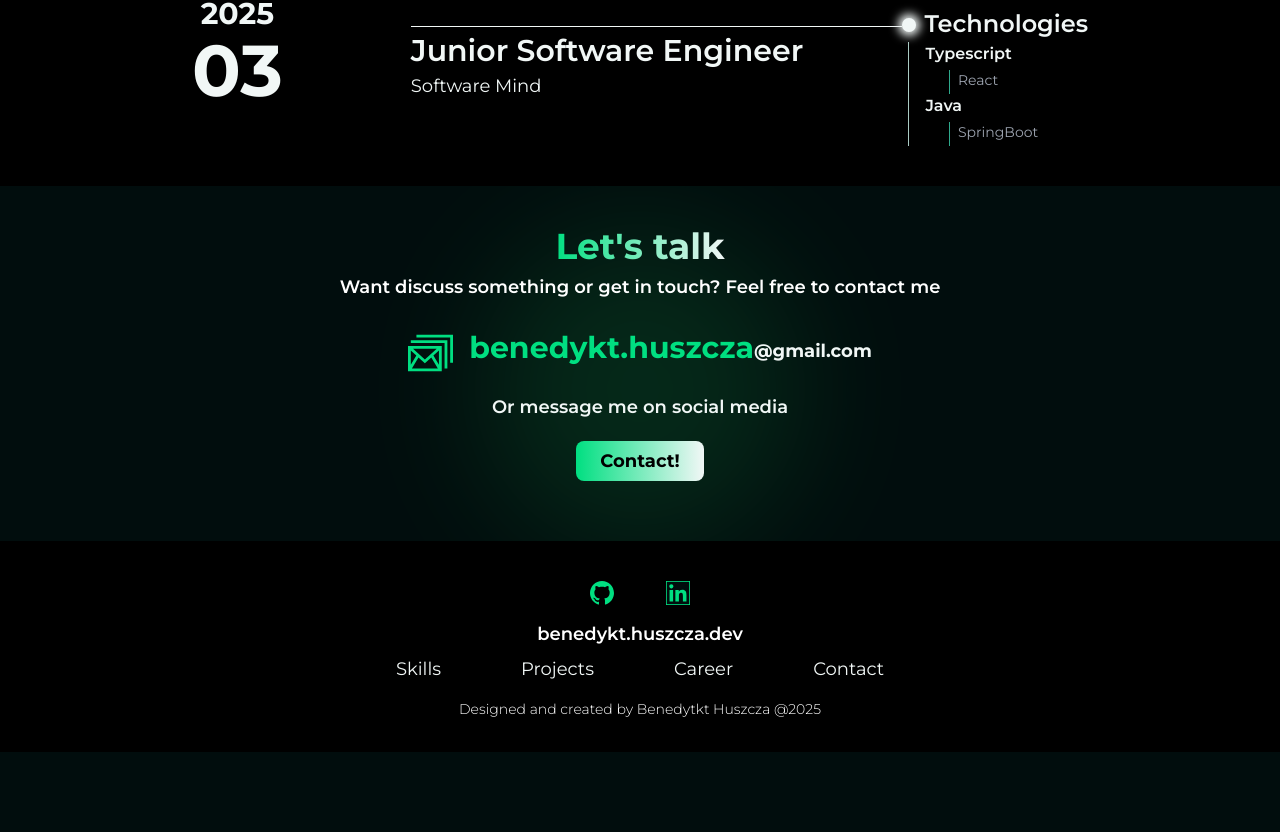
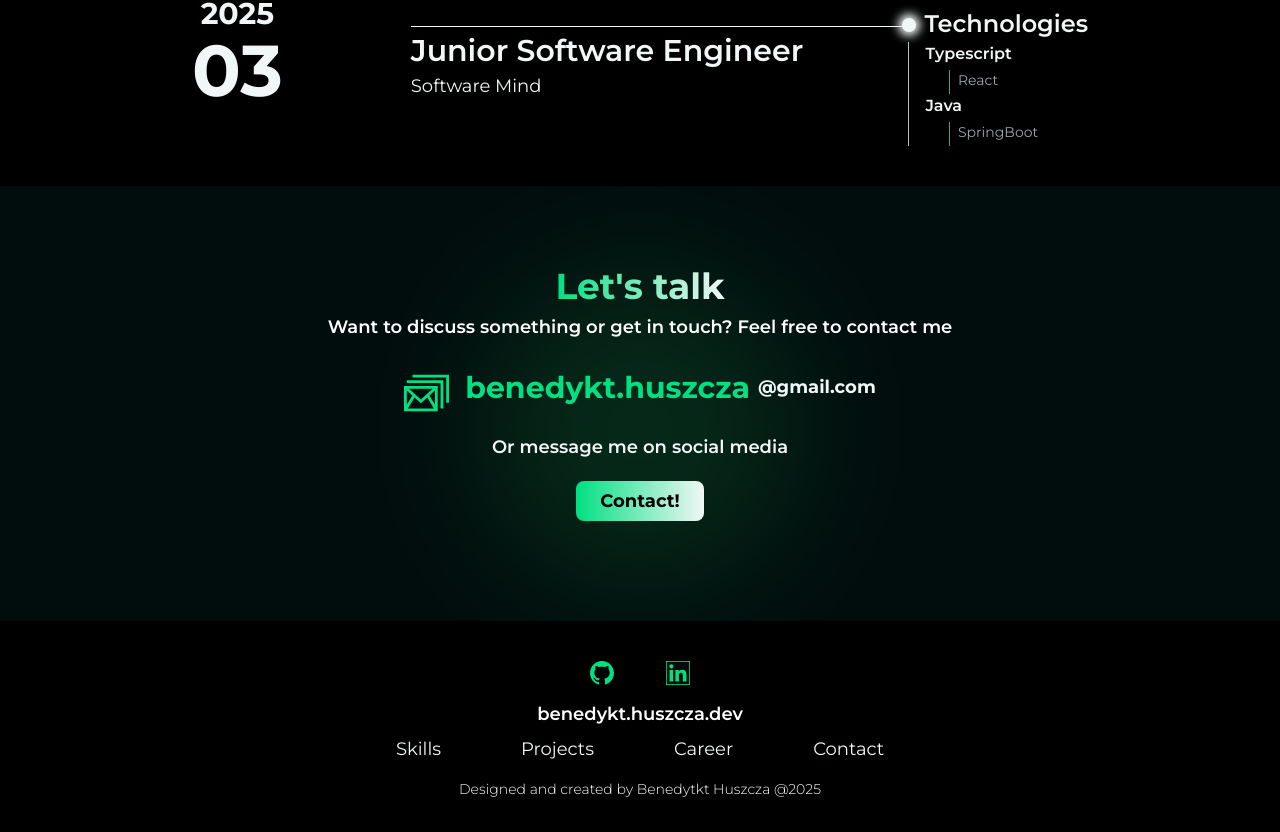
Before and after one commit to benhus8/benedykt-the-dev, a Next.js app in the folder frontend/: page /en in a window 1280 px wide. Shown: the part 2415-3247 px from the top of the page. Before the commit the page ends 3167 px from the top, so only its background shows below. Built offline with nearby package versions, Linux system fonts and the light colour scheme.

Commit message:
rwd for contact section

```diff
--- a/frontend/app/[locale]/_components/Contact.jsx
+++ b/frontend/app/[locale]/_components/Contact.jsx
@@ -3,33 +3,43 @@ import { useState } from "react";
 import { motion, AnimatePresence } from "framer-motion";
 
 export const Contact = () => {
-
   return (
-      <div className="relative bg-primary-darkest min-h-[350px] z-10 overflow-hidden">
-        <div className="w-full flex flex-col justify-center items-center py-5 mt-5 mb-10" >
-          <p className="text-transparent bg-clip-text bg-gradient-to-r from-primary-light to-primary-white font-bold text-4xl">
+    <div className="relative bg-primary-darkest min-h-[350px] z-10 overflow-hidden px-4 py-10">
+      <div className="w-full flex flex-col justify-center items-center py-5 mt-5 mb-10">
+        <p className="text-transparent bg-clip-text bg-gradient-to-r from-primary-light to-primary-white font-bold text-4xl text-center">
           Let's talk
         </p>
-          <p className="text-white text-lg font-semiBold px-32 text-center break-words mt-2 mb-5">
-            Want discuss something or get in touch? Feel free to contact me
+        <p className="text-white text-lg font-semiBold px-4 sm:px-32 text-center break-words mt-2 mb-5">
+          Want to discuss something or get in touch? Feel free to contact me
         </p>
-          <div className="flex flex-row items-center justify-between gap-4">
+        <div className="flex flex-col sm:flex-row items-center justify-center gap-4">
           <EmailIcon />
-            <div className="flex items-center">
-              <p className="text-primary-light font-bold text-2xl">{'benedykt.huszcza'}</p>
-              <p className="text-primary-white font-bold text-lg pt-2">{'@gmail.com'}</p>
+          <div className="flex items-center flex-col sm:flex-row text-center sm:text-left">
+            <p className="text-primary-light font-bold text-2xl">
+              {"benedykt.huszcza"}
+            </p>
+            <p className="text-primary-white font-bold text-lg pt-2 sm:pt-0 sm:pl-2">
+              {"@gmail.com"}
+            </p>
           </div>
         </div>
-          <p className="text-primary-white font-semiBold text-lg mt-5">{'Or message me on social media'}</p>
+        <p className="text-primary-white font-semiBold text-lg mt-5">
+          {"Or message me on social media"}
+        </p>
         <button
           className="w-32 h-10 bg-gradient-to-r from-primary-light to-primary-white text-black font-bold text-lg rounded-lg px-4 mt-5 transition-transform duration-300 ease-out hover:scale-105"
-                onClick={() => window.open("https://www.linkedin.com/in/benedykt-huszcza-478b69289/", "_blank")}
+          onClick={() =>
+            window.open(
+              "https://www.linkedin.com/in/benedykt-huszcza-478b69289/",
+              "_blank",
+            )
+          }
         >
           Contact!
         </button>
       </div>
 
-          {/*GLOW*/}
+      {/* GLOW */}
       <div className="absolute inset-0 flex items-center justify-center -z-10 mt-[50px]">
         <div className="w-80 h-80 bg-green-500 rounded-full blur-3xl opacity-15"></div>
       </div>
@@ -51,7 +61,7 @@ const EmailIcon = () => {
       <img
         src="/email_icon.svg"
         alt="Email"
-            className="w-[45px] h-[45px] mt-2 cursor-pointer"
+        className="w-[45px] h-[45px] mt-2 cursor-pointer transition-transform duration-300 hover:scale-110"
         onClick={copyToClipboard}
       />
 
```
Lines whose indentation alone changed are shown as unchanged.
